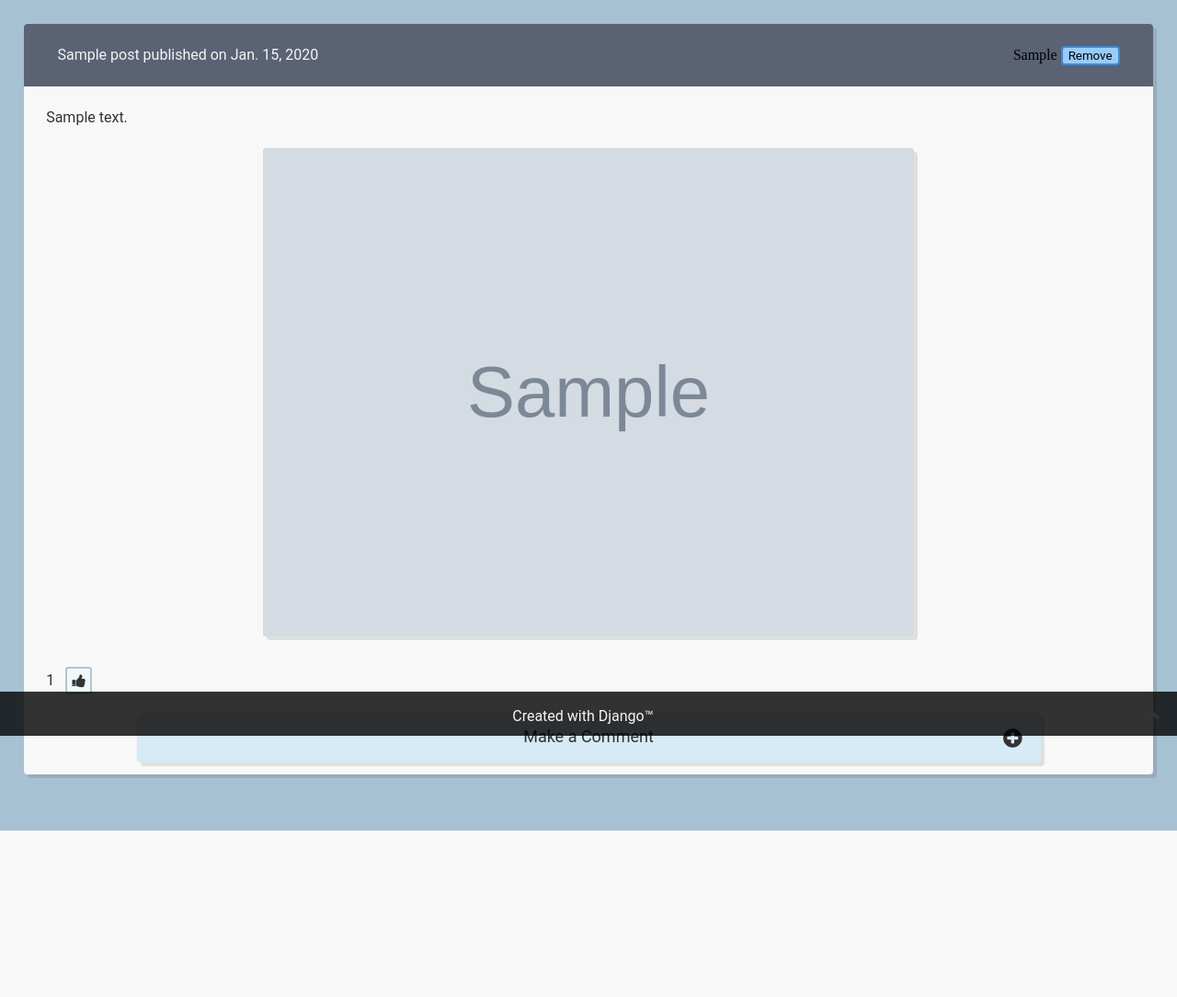
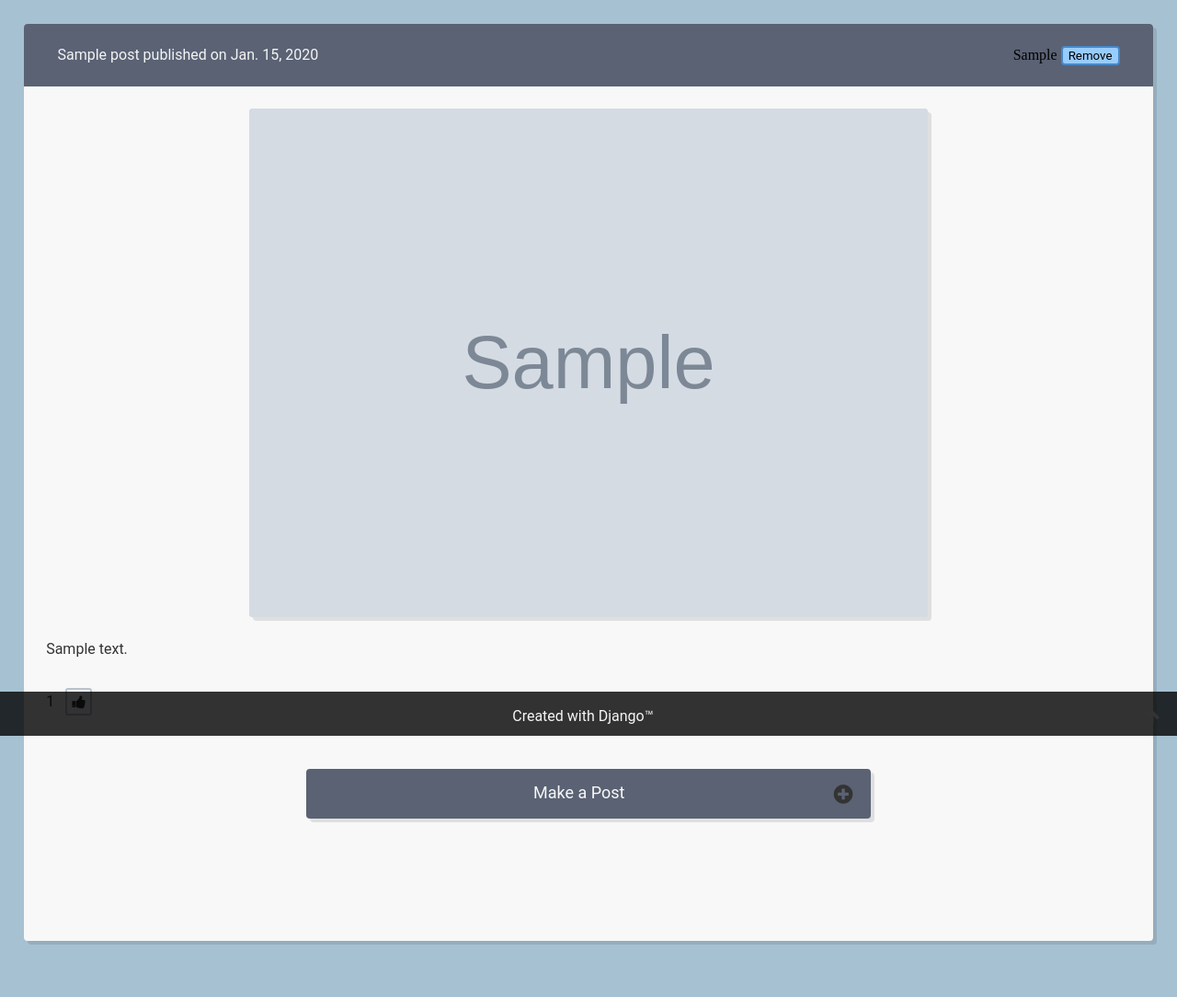
Before and after one commit to MithridatesEupator/blog, a Django app: template blog/templates/blog/individual_post.html in a window 1280 px wide. Shown: the whole page at 92% size. Before the commit the page ends 903 px from the top, so only its background shows below. Run offline with Django 3.2, Linux system fonts and the light colour scheme; tables that the repository leaves empty hold one stand-in row (values such as "Sample post"); the template is opened without the code that fills it: values that come from a table or form of the project are taken from there, most other values are stand-ins (such as "Sample title", 1, 10 or a date in 2020); grey boxes marked "Sample" are stand-in pictures; some libraries are stand-ins or nearby versions.

Commit message:
Add files via upload

```diff
--- a/blog/static/blog/style.css
+++ b/blog/static/blog/style.css
@@ -95,7 +95,6 @@ p5 {
 p6 {
     display: inline-block;
     font-family: "Roboto", sans-serif;
-    color: #333;
     z-index: 400;
     position: fixed;
     transform: translate(-50%);
@@ -145,6 +144,9 @@ h1 {
     padding: 5px 25px;
     cursor: pointer;
     outline:0;
+    text-align: center;
+    display: inline-block;
+    float: none;
 }
 
 .button:hover {
@@ -179,7 +181,6 @@ h1 {
     border-top-left-radius: 4px;
     border-top-right-radius: 4px;
     background-color: #5a6274;
-
 }
 
 .postContainer {
@@ -236,7 +237,7 @@ textarea {
     margin-left: auto;
     margin-right: auto;
     margin-bottom: 3%;
-    width: 80%;
+    width: 100%;
     padding: 6px;
     outline: none;
     border: 2px solid #b9c3cb;
@@ -291,13 +292,13 @@ a {
 .commentBox {
     width: 50%;
     margin: 50px auto 120px auto;
+    background-color: transparent;
 }
 
 button.accordion {
     font-family: "Roboto", sans-serif;
     font-size: 18px;
     border-radius: 4px;
-    background-color: #d6ebf5;
     border: none;
     outline: none;
     text-align: center;
@@ -320,13 +321,20 @@ button.accordion::after {
 }
 
 .interior {
-    transform: translateX(12.5%);
-    width: 80%;
+    background-color: #5a6274;
+    width: 100%;
+    color: #f8f8f8;
+    display: block;
+    margin: 0 auto;
 }
 
 .exterior {
-    transform: translateX(-8.4%);
-    width: 120%;
+    background-color: #f8f8f8;
+    width: 100%;
+    color: #333;;
+    display: block;
+    margin: 0 auto;
+    display: block;
 }
 
 button.accordion.status-open::after {
@@ -342,7 +350,6 @@ button.accordion.status-open::after {
 .fixed {
     position: fixed;
     top: 0%;
-    color: aqua;
     background-color: #f1f1f1;
     box-shadow: 0px 4px 0px 0 rgba(0, 0, 0, 0.1);
     transition-duration: .6s;
--- a/blog/templates/blog/individual_post.html
+++ b/blog/templates/blog/individual_post.html
@@ -13,12 +13,11 @@
                 <input type="submit" class="delete-button" value="Remove"/>
             </form>
         </div>
-
-        <p>
-            {{ individual_post.post_text }}
         {% if individual_post.post_image %}
             <img src="{{ individual_post.post_image.url }}" class="img-size">
         {% endif %}
+        <p>
+            {{ individual_post.post_text }}
         </p>
         <div class="like-box">
             {{ individual_post.post_likes }}
@@ -42,17 +41,17 @@
                 <br>
             {% endif %}
         {% endfor %}
+        <div class="commentBox">
             <button class="accordion interior">
-            <p6>
-                Make a Comment
-            </p6>
+                    Make a Post
             </button>
             <div class="accordionContent">
-            <form  enctype="multipart/form-data" action="{% url 'make_comment' individual_post.id %}" method="post">
+                <form  enctype="multipart/form-data" action="{% url 'make_comment' individual_post.id %}" method="post" class="form-main">
                     {% csrf_token %}
                     {{ form_comment.as_p }}
                     <input type="submit" class="button"/>
                 </form>
+            </div>
         </div>
     </div>
     <br>
--- a/blog/templates/blog/main.html
+++ b/blog/templates/blog/main.html
@@ -87,9 +87,7 @@
         {% endblock %}
         <div class="commentBox">
             <button class="accordion exterior">
-                <p6>
                     Make a Post
-                </p6>
             </button>
             <div class="accordionContent">
                 <form  enctype="multipart/form-data" action="{% url 'make_post' %}" method="post" class="form-main">
```
Lines whose indentation alone changed are shown as unchanged.
